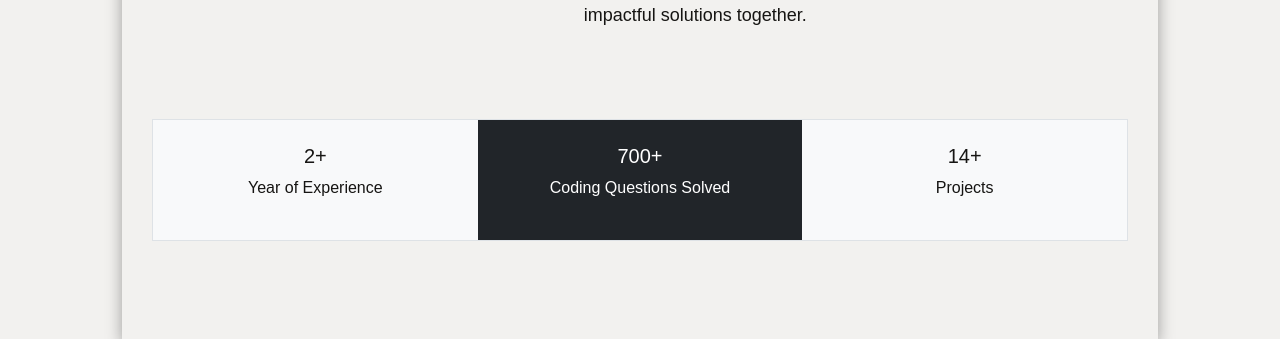
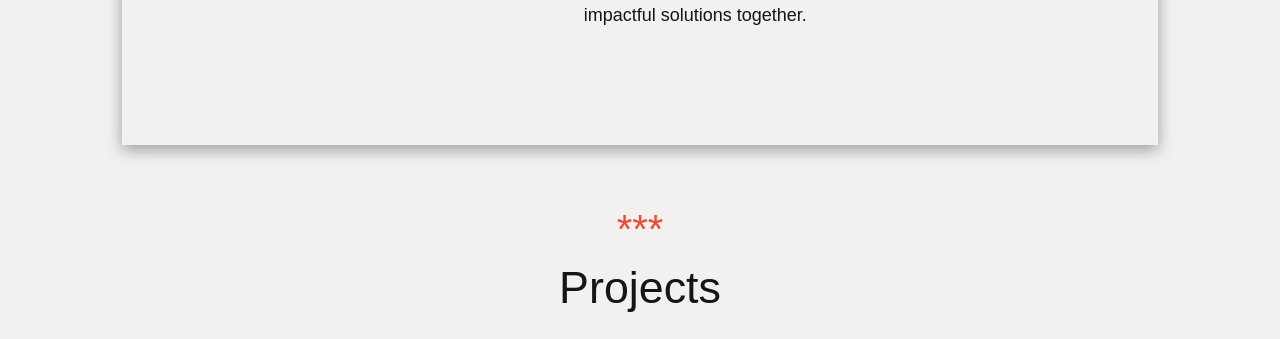
Before and after one commit to Cvanshulll/Vanshul_Portfolio, a React (Create React App) app in the folder portfolio/: page / in a window 1280 px wide. Shown: the part 1107-1446 px from the top of the page. Built offline with nearby package versions, Linux system fonts and the light colour scheme; a web font is replaced by a local one.

Commit message:
Update About.js

```diff
--- a/portfolio/src/components/About.js
+++ b/portfolio/src/components/About.js
@@ -53,24 +53,28 @@ const About = () => {
           </div>
         </div>
 
-        {/* <!-- Work --> */}
-        <div className="about-skill container pt-4 pb-5">
-          <div className=" row border  text-center">
-            <div className=" col-4 bg-light p-4">
-              <h2>2+</h2>
-              <p>Year of Experience</p>
-            </div>
-            <div className="col-4 p-4 bg-dark text-white">
-              <h2>700+</h2>
-              <p>Coding Questions Solved</p>
-            </div>
-            <div className="col-4 bg-light p-4">
-              <h2>14+</h2>
-              <p>Projects</p>
-            </div>
-          </div>
-        </div>
-        {/* <section>
+        {/* <!-- Work -->
+        // <div className="about-skill container pt-4 pb-5">
+        //   <div className=" row border  text-center">
+        //     <div className=" col-4 bg-light p-4">
+        //       <h2>2+</h2>
+        //       <p>Year of Experience</p>
+        //     </div>
+        //     <div className="col-4 p-4 bg-dark text-white">
+        //       <h2>700+</h2>
+        //       <p>Coding Questions Solved</p>
+        //     </div>
+        //     <div className="col-4 bg-light p-4">
+        //       <h2>14+</h2>
+        //       <p>Projects</p>
+        //     </div>
+        //   </div>
+        // </div>
+        */}
+        {
+
+
+          /* <section>
         <div className="card ">
           <div className="card-header about">
             <h1>About Me</h1>
```
